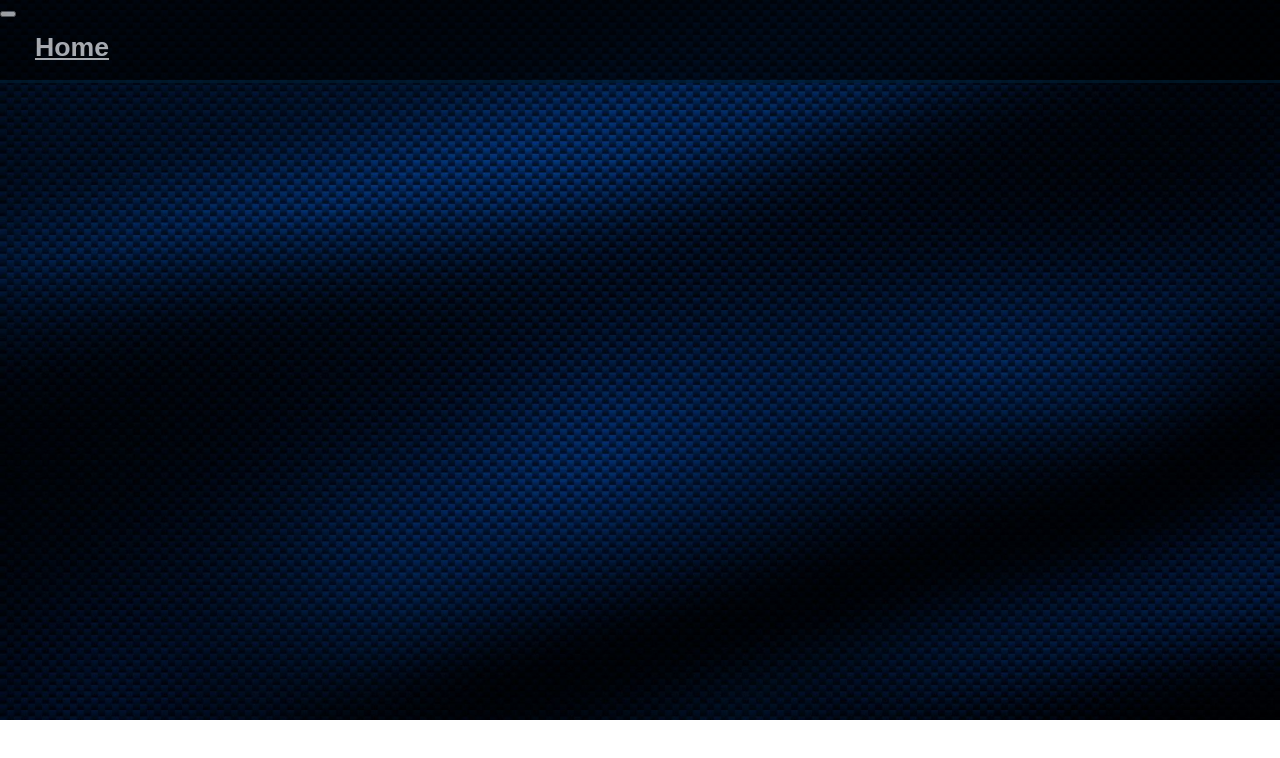
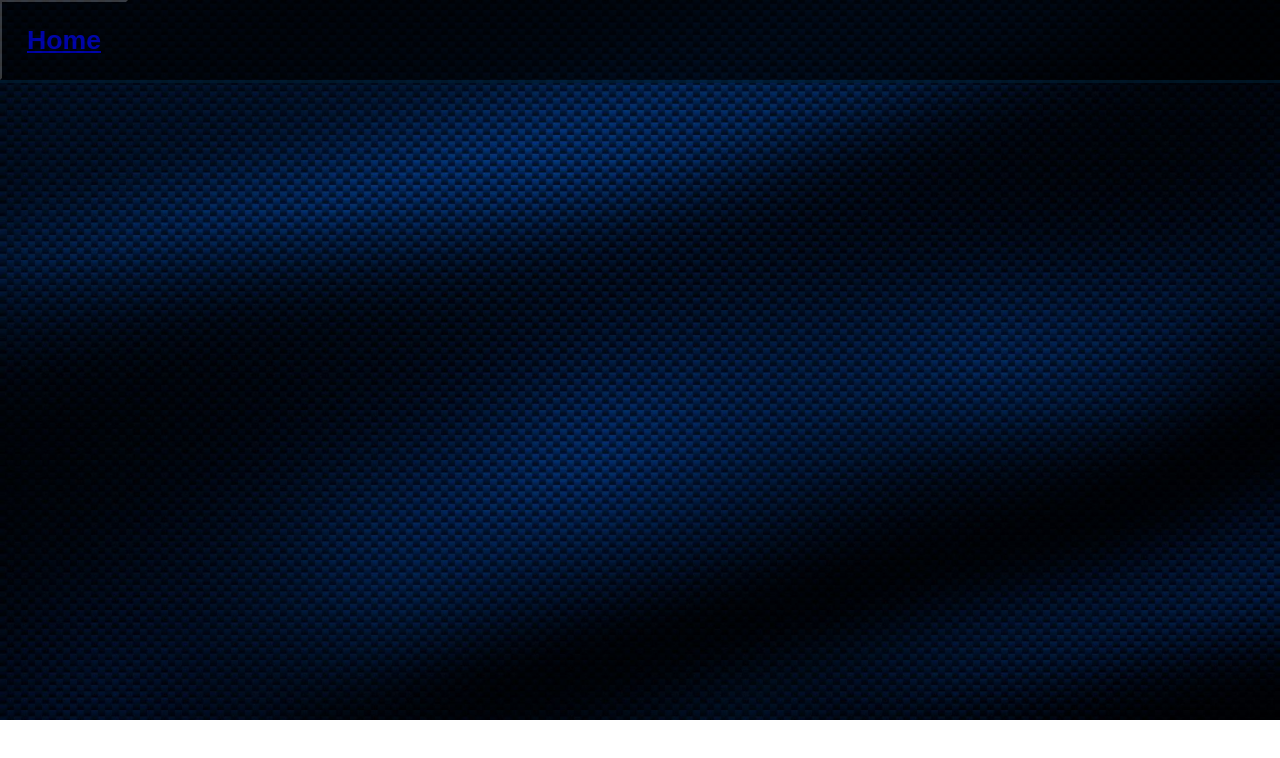
Before and after one commit to MasonWalker24/masonwalker.dev, a website: page public/index.html in a window 1280 px wide. Drawn offline with Linux system fonts and the light colour scheme.

Commit message:
Update index.html

```diff
--- a/public/index.html
+++ b/public/index.html
@@ -5,7 +5,7 @@
 </head>
 <body>
 <div class="navbar">
-<button><a href="/" class="navlogo"><h1>Home</h1></a></button>
+<button class="navlogo"><a href="/"><h1>Home</h1></a></button>
 </div>
 </body>
 </html>
```
